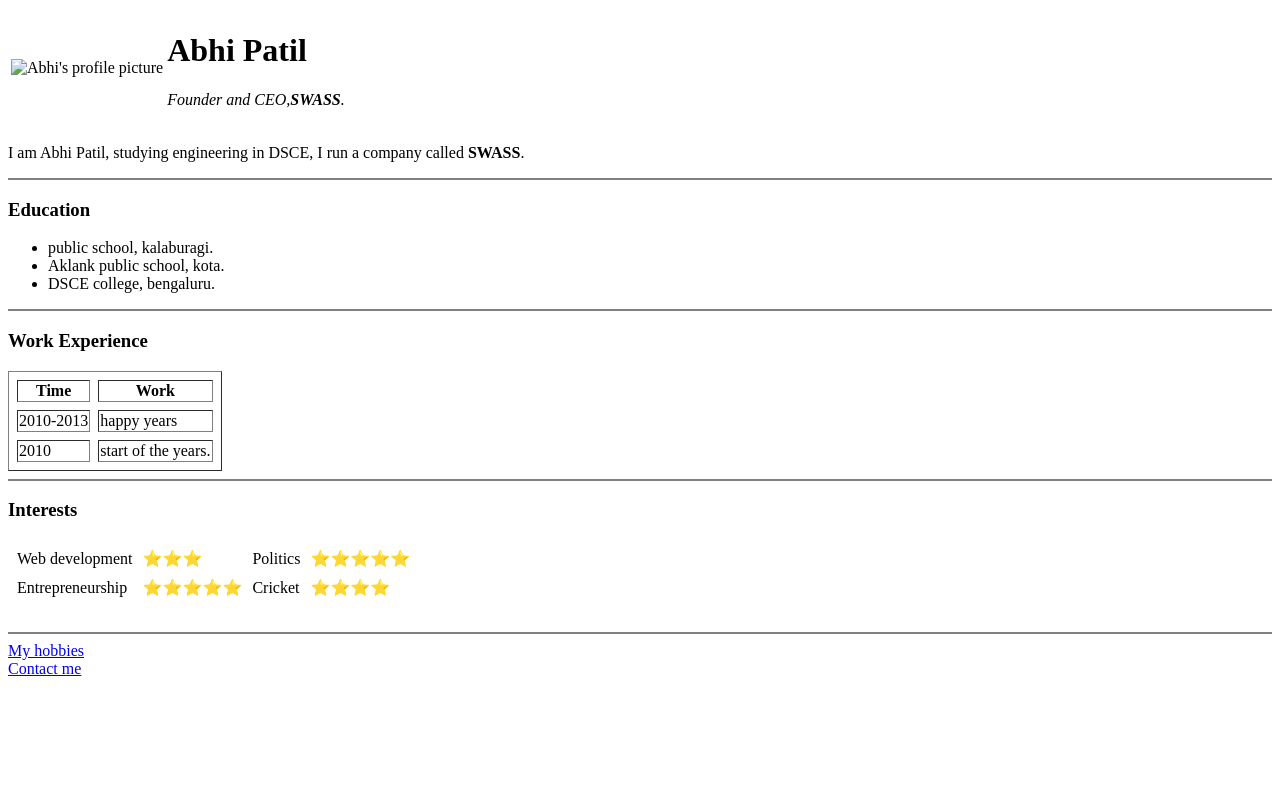
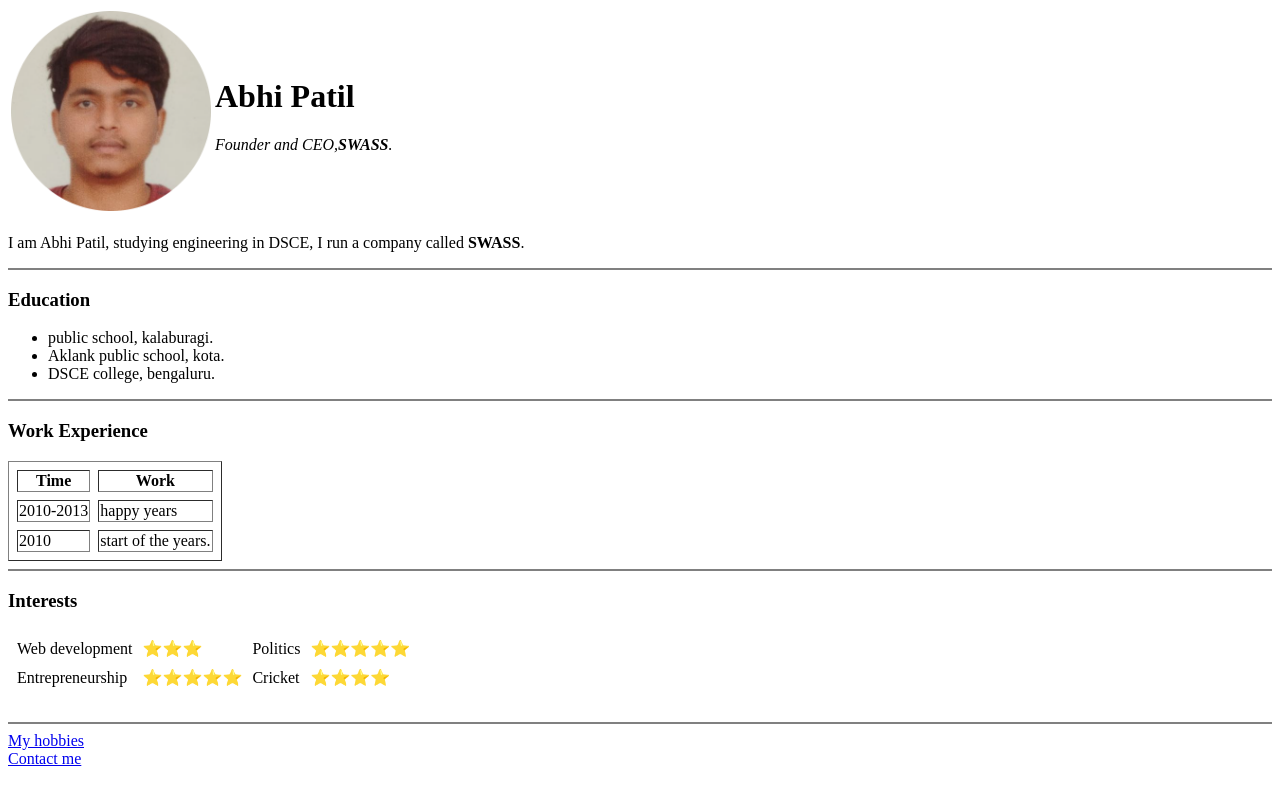
Before and after one commit to AbhiPatiil/CV, a plain HTML site: page index.html in a window 1280 px wide. Drawn offline with Linux system fonts and the light colour scheme.

Commit message:
change image src

```diff
--- a/index.html
+++ b/index.html
@@ -10,7 +10,7 @@
 <body>
   <table>
     <tr>
-      <td> <img src="images\sjc-modified.png"
+      <td> <img src="sjc-modified.png"
           alt="Abhi's profile picture" width="200" height="200">
       </td>
 
```
